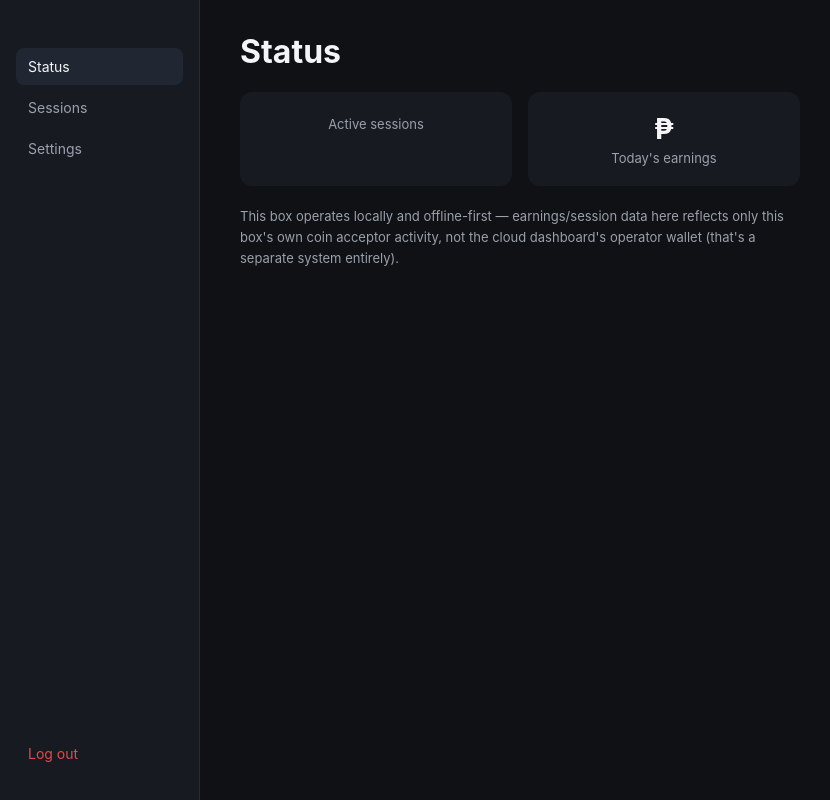
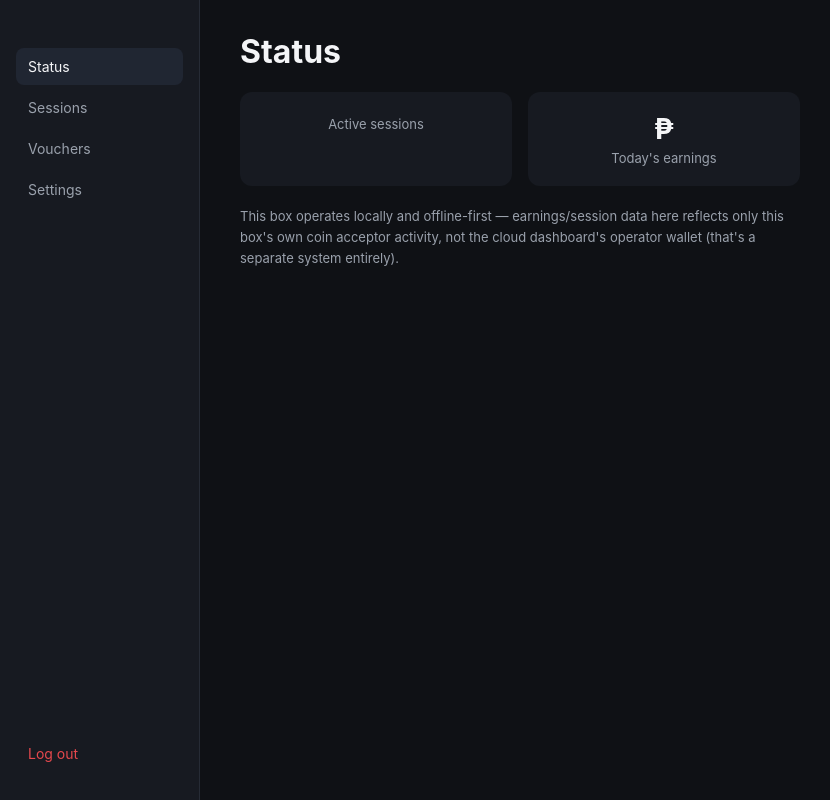
Before and after one commit to benzgarcel122-crypto/barathrum-box-agent, a Flask app: template templates/admin_home.html in a window 1280 px wide. Shown: the whole page, without its empty margins (0-830 px from the left). Run offline with Flask 3, Linux system fonts and the light colour scheme; the template is opened without the code that fills it, so the values that code supplies are empty.

Commit message:
Update admin_home.html

```diff
--- a/templates/admin_home.html
+++ b/templates/admin_home.html
@@ -12,6 +12,7 @@
     <div class="brand">{{ box_name }}</div>
     <a href="/admin" class="active">Status</a>
     <a href="/admin/sessions">Sessions</a>
+    <a href="/admin/vouchers">Vouchers</a>
     <a href="/admin/settings">Settings</a>
     <a href="/admin/logout" class="logout">Log out</a>
   </nav>
```
